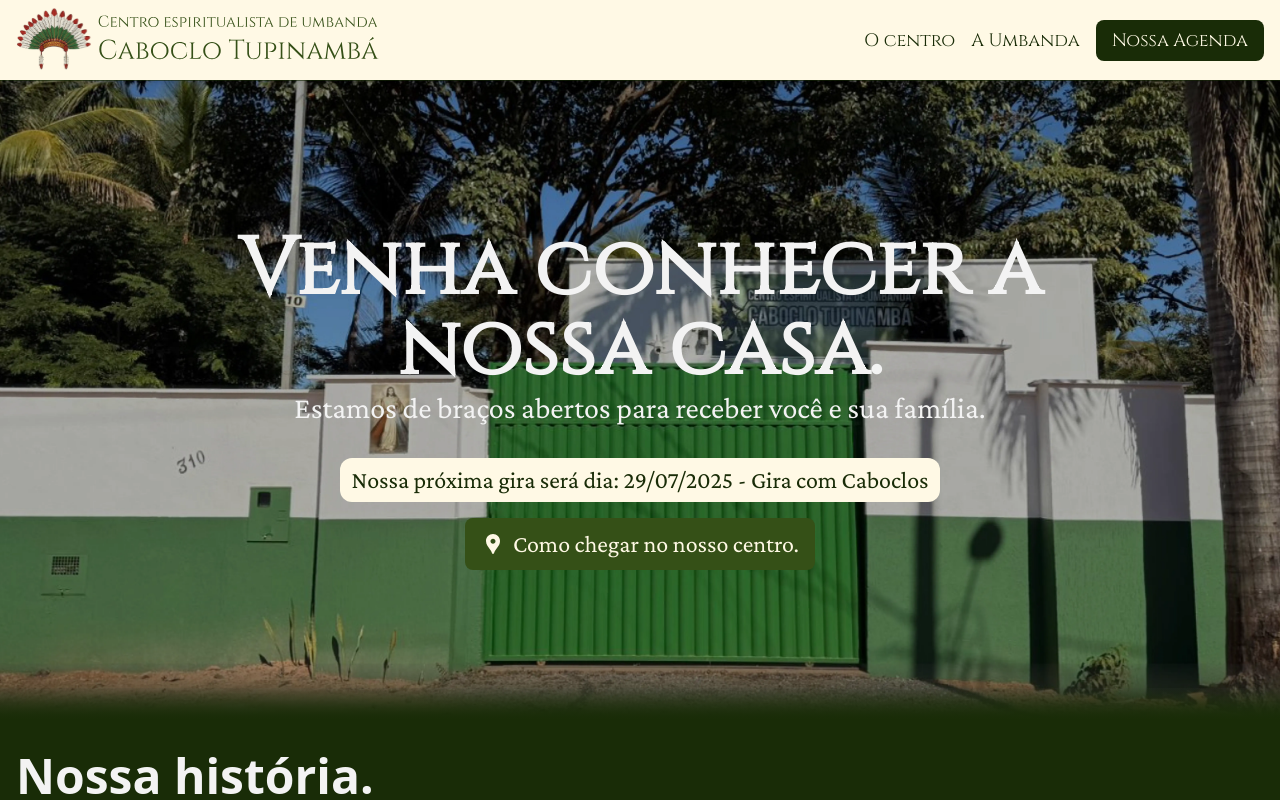
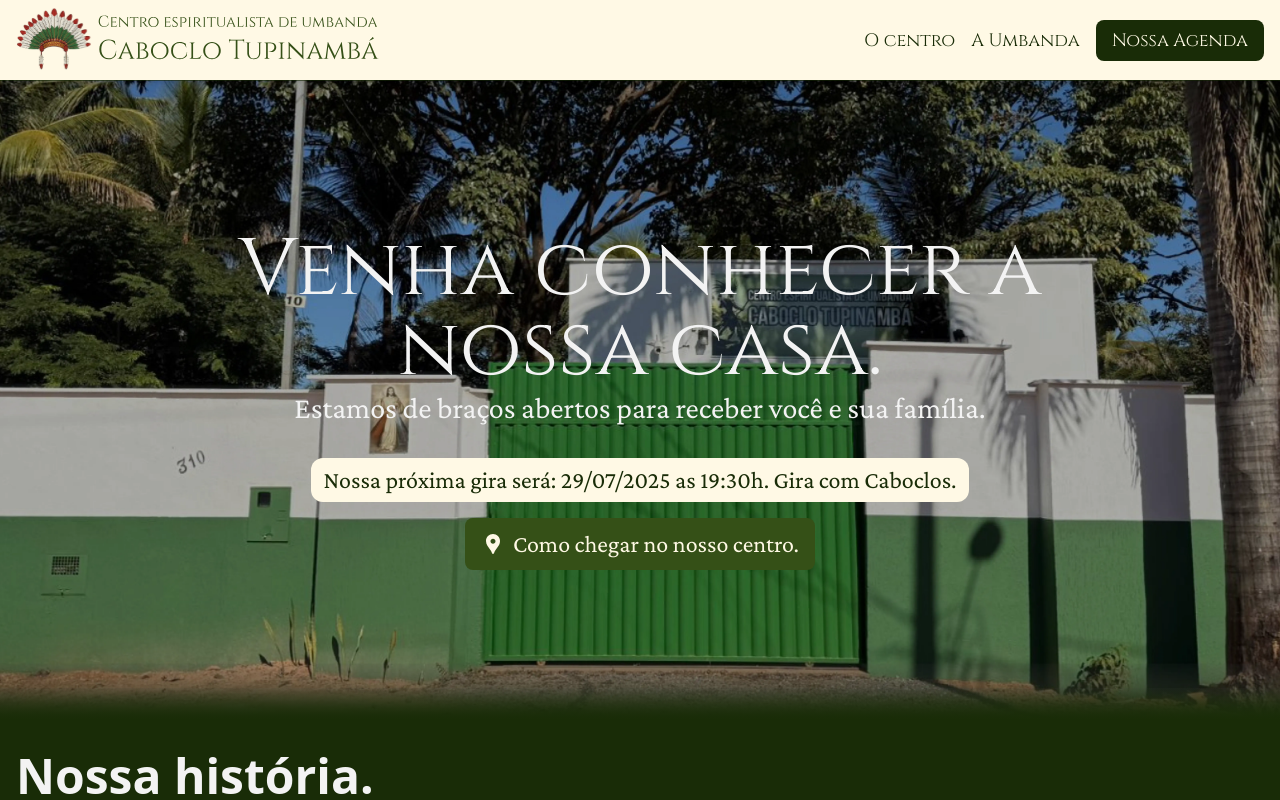
Before and after one commit to alexandremgsoares/caboclo-tupinamba-frontend, a React (Vite) app: page / in a window 1280 px wide. Shown: the top 800 px of the page. Built offline with nearby package versions, Linux system fonts and the light colour scheme.

Commit message:
mudanças de ortigrafia e espaçamento

```diff
--- a/src/Components/Footer.tsx
+++ b/src/Components/Footer.tsx
@@ -26,7 +26,6 @@ function Footer() {
               <li>História da Umbanda</li>
               <li>Pontos da Umbanda</li>
               <li>Entidades da Umbanda</li>
-              <li>Banhos e suas utilidades</li>
             </ul>
           </div>
           <div className="flex flex-col gap-2 mt-3">
--- a/src/Components/Hero.tsx
+++ b/src/Components/Hero.tsx
@@ -28,9 +28,9 @@ function Hero({ giras }: { giras: Gira[] }) {
   }
 
   const proximaGiraTexto: string = nextGira
-    ? `Nossa próxima gira será dia: ${padStart(nextGira.day)}/${padStart(
+    ? `Nossa próxima gira será: ${padStart(nextGira.day)}/${padStart(
         nextGira.monthIndex
-      )}/2025 - ${nextGira.titulo}`
+      )}/2025 as 19:30h. ${nextGira.titulo}.`
     : "O calendário do próximo mês será divulgado em breve.";
 
   return (
@@ -42,7 +42,7 @@ function Hero({ giras }: { giras: Gira[] }) {
           className="absolute inset-0 w-full h-full md:h-full object-cover"
         />
         <div className="relative z-10 text-branco font-crimson justify-center flex flex-col h-full items-center px-4  text-center">
-          <h1 className="text-5xl md:text-[80px] font-bold font-cinzel max-w-5xl">
+          <h1 className="text-5xl md:text-[80px] font-medium font-cinzel max-w-5xl">
             Venha conhecer a nossa casa.
           </h1>
           <p className="text-3xl">
--- a/src/Pages/HistoriaDaUmbanda.tsx
+++ b/src/Pages/HistoriaDaUmbanda.tsx
@@ -1,7 +1,7 @@
 function HistoriaDaUmbanda() {
   return (
     <div
-      className="max-w-4xl flex flex-col mx-auto text-verde-claro/80 text-justify gap-5 py-4 md:py-16 text-lg
+      className="max-w-4xl flex flex-col mx-auto text-verde-claro/80 text-justify gap-5 py-4 md:py-8 text-lg
     ">
       <h1 className="text-4xl text-verde-claro">História da Umbanda</h1>
       <h2 className="text-xl text-verde-claro font-medium">
```
